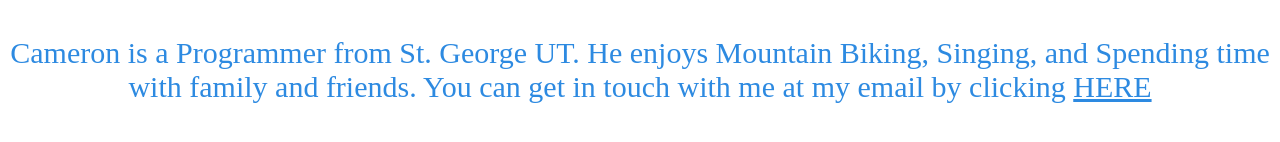
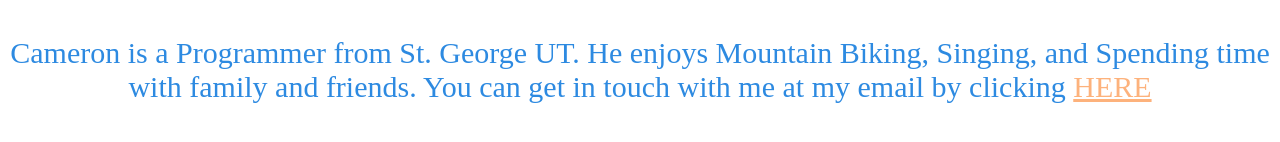
Before and after one commit to bendyfire/youbehawt.com, a plain HTML site: page cam.html in a window 1280 px wide. Shown: the part 152-294 px from the top of the page. Drawn offline with Linux system fonts and the light colour scheme.

Commit message:
no message

```diff
--- a/style.css
+++ b/style.css
@@ -83,5 +83,5 @@ nav ul li a{
 
 .camemailspecial {
 	font-size: 30px;
-	color:#2d8ae1;
+	color:#fdb27c;
 }
```
